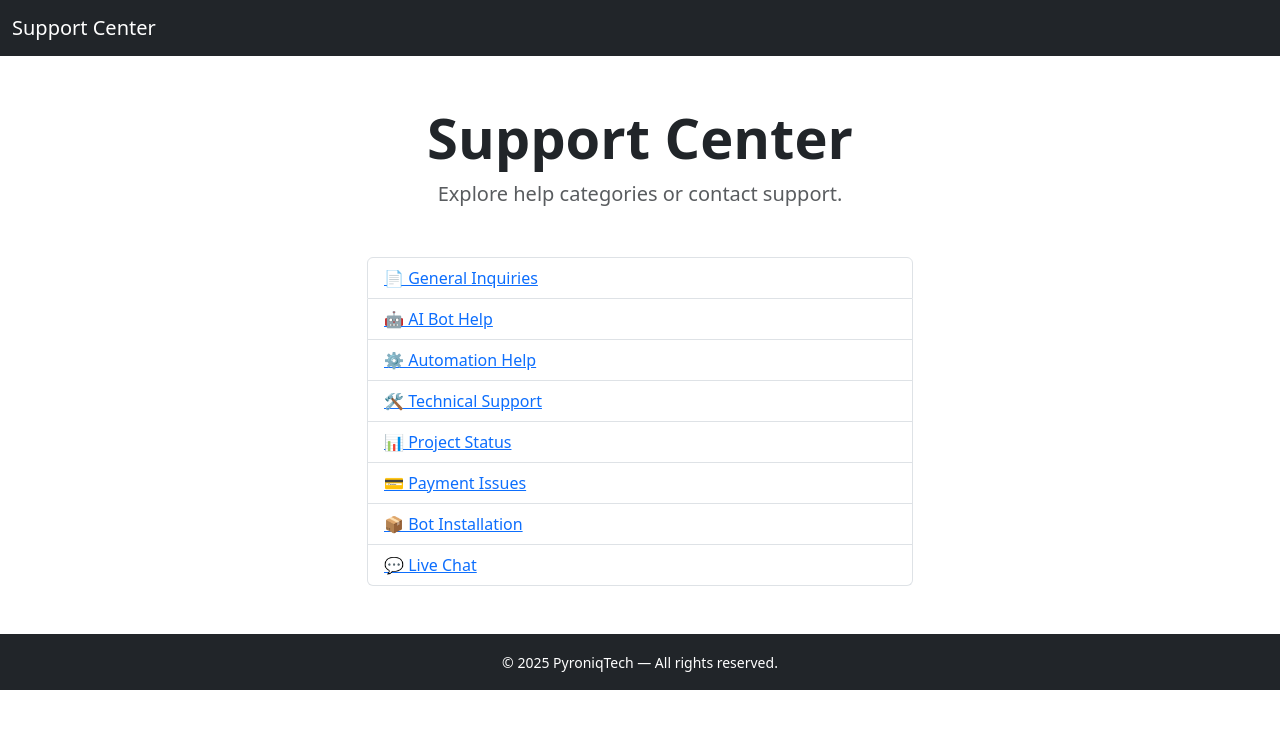
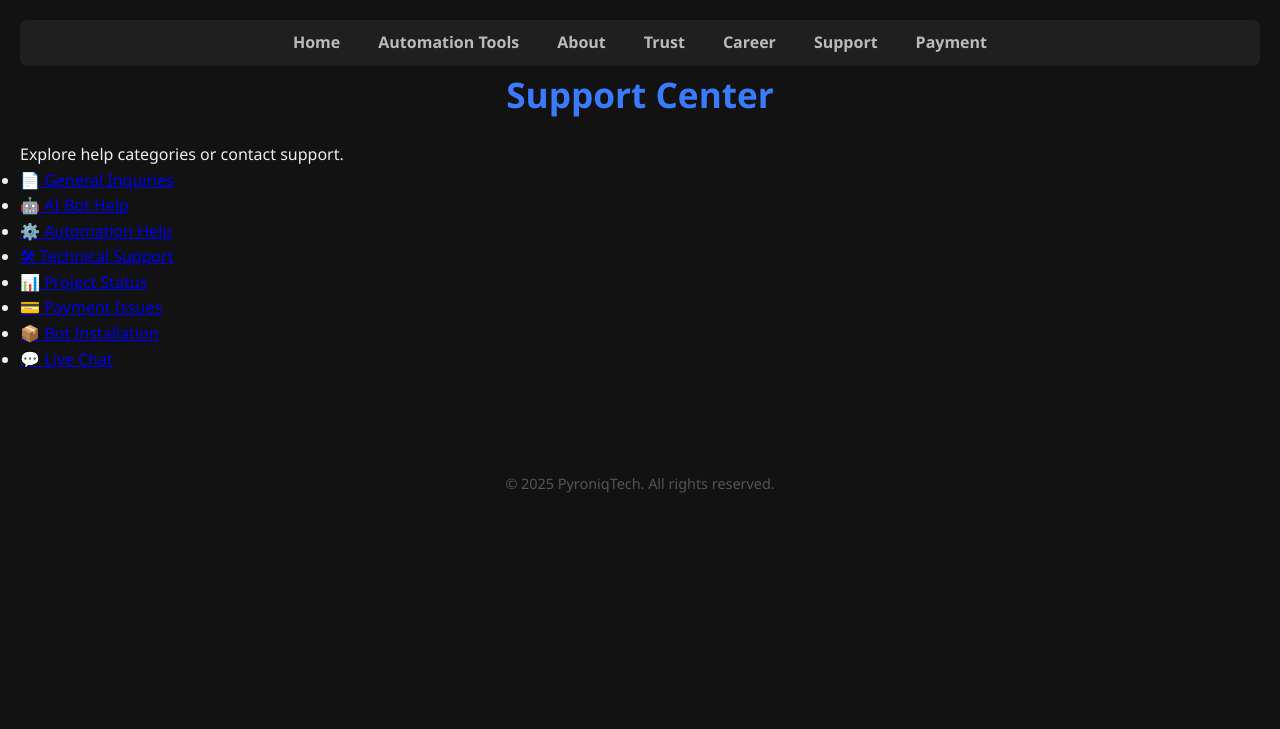
Before and after one commit to PyroniqTech/PyroniqTech, a Django app: page /support/ in a window 1280 px wide. Shown: the top 729 px of the page. Run offline with Django 5.2, Linux system fonts and the light colour scheme.

Commit message:
Update base.html

```diff
--- a/main/templates/support/base.html
+++ b/main/templates/support/base.html
@@ -1,29 +1,34 @@
 {% load static %}
+
 <!DOCTYPE html>
 <html lang="en">
 <head>
     <meta charset="UTF-8">
     <title>{% block title %}Support - PyroniqTech{% endblock %}</title>
-    <meta name="viewport" content="width=device-width, initial-scale=1">
-    <link href="https://cdn.jsdelivr.net/npm/bootstrap@5.3.0/dist/css/bootstrap.min.css" rel="stylesheet">
-    <link rel="stylesheet" href="{% static 'style.css' %}">
+    <meta name="viewport" content="width=device-width, initial-scale=1.0">
+    <link rel="stylesheet" href="{% static 'css/style.css' %}">
 </head>
 <body>
-    <nav class="navbar navbar-expand-lg navbar-dark bg-dark">
-        <div class="container-fluid">
-            <a class="navbar-brand" href="{% url 'support_home' %}">Support Center</a>
-        </div>
-    </nav>
+    <header>
+        <nav>
+            <ul>
+                <li><a href="{% url 'home' %}">Home</a></li>
+                <li><a href="{% url 'automation_tools' %}">Automation Tools</a></li>
+                <li><a href="{% url 'about' %}">About</a></li>
+                <li><a href="{% url 'trust' %}">Trust</a></li>
+                <li><a href="{% url 'career' %}">Career</a></li>
+                <li><a href="{% url 'support_home' %}">Support</a></li>
+                <li><a href="{% url 'payment' %}">Payment</a></li>
+            </ul>
+        </nav>
+    </header>
 
     <main class="container my-5">
-        {% block content %}
-        {% endblock %}
+        {% block content %}{% endblock %}
     </main>
 
-    <footer class="bg-dark text-white text-center py-3">
-        <small>&copy; 2025 PyroniqTech — All rights reserved.</small>
+    <footer>
+        <p>© 2025 PyroniqTech. All rights reserved.</p>
     </footer>
-
-    <script src="https://cdn.jsdelivr.net/npm/bootstrap@5.3.0/dist/js/bootstrap.bundle.min.js"></script>
 </body>
 </html>
```
